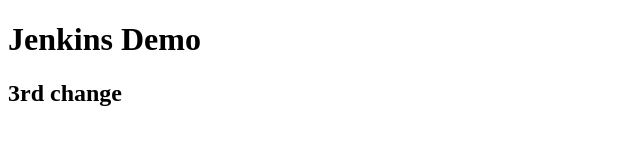
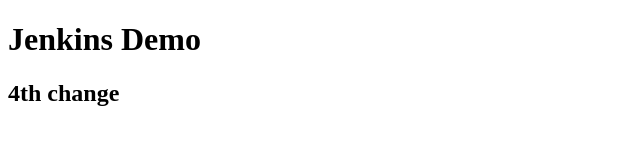
Before and after one commit to arehman-freelance/jenkins-demo, a plain HTML site: page index.html in a window 1280 px wide. Shown: the full height of the page, 0-640 px from the left. Drawn offline with Linux system fonts and the light colour scheme.

Commit message:
Update 'index.html'

```diff
--- a/index.html
+++ b/index.html
@@ -8,6 +8,6 @@
 </head>
 <body>
     <h1>Jenkins Demo</h1>
-    <h2>3rd change</h2>
+    <h2>4th change</h2>
 </body>
 </html>
```
